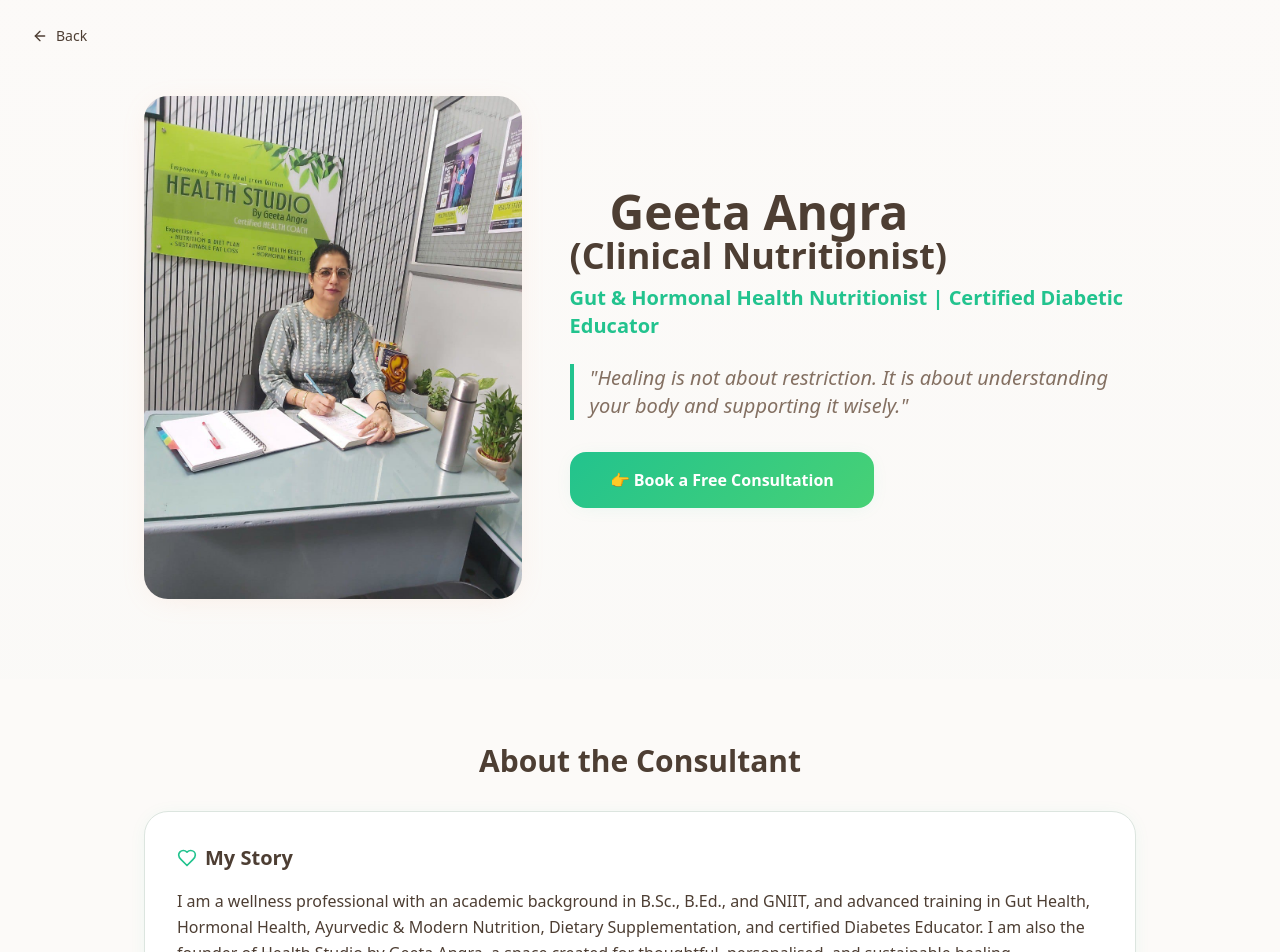
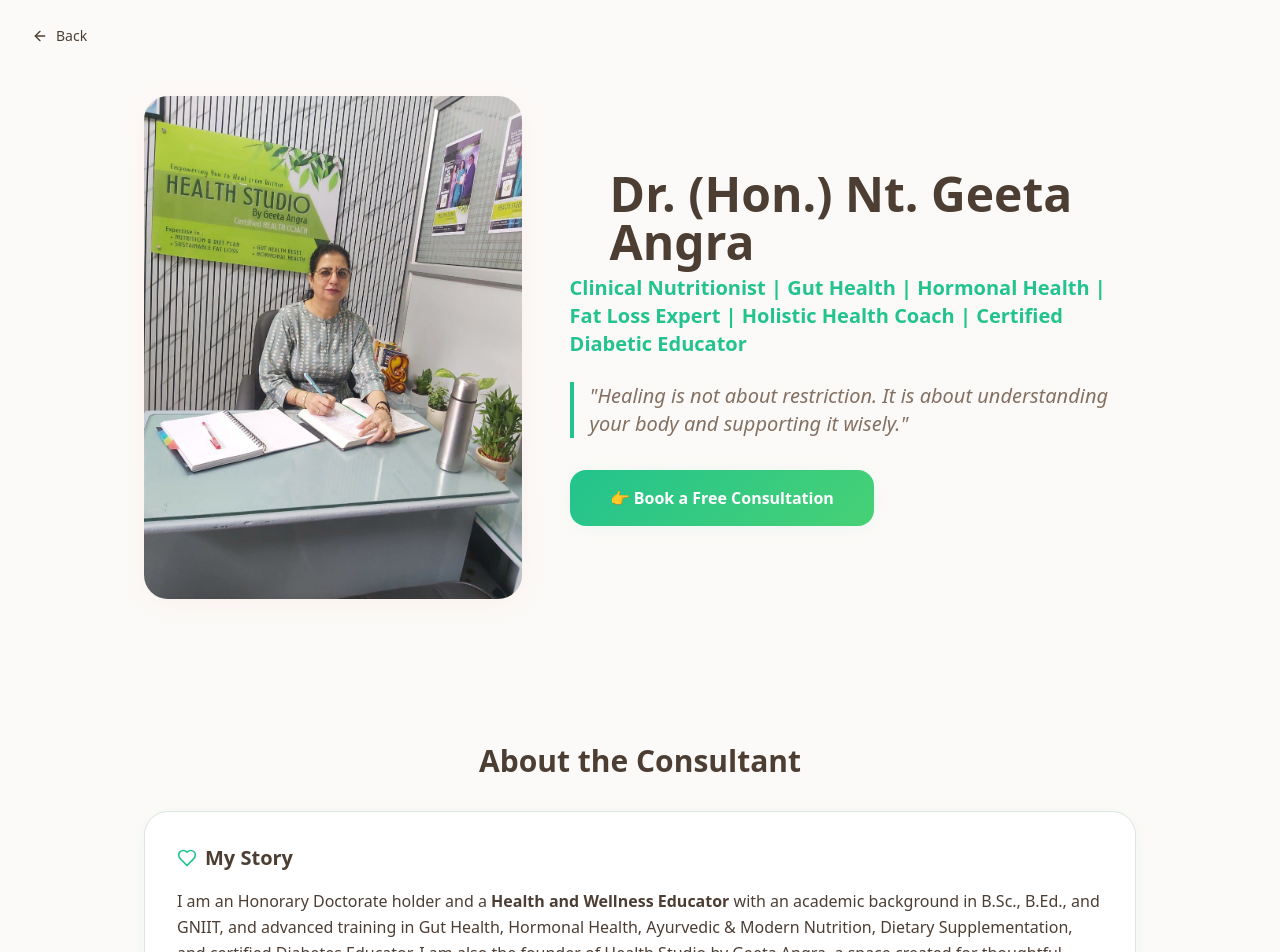
Before and after one commit to healthstudiobygeetaangra/healthstudiobygeetaangra.github.io, a React (Vite) app: page /consultant in a window 1280 px wide. Shown: the top 952 px of the page. Built offline with nearby package versions, Linux system fonts and the light colour scheme; no server answers; the HTML template or start-up script is replaced by a standard one.

Commit message:
Update consultant profile content

```diff
--- a/src/pages/About.tsx
+++ b/src/pages/About.tsx
@@ -66,7 +66,7 @@ const About = () => {
                   Health Studio by Geeta Angra is a <span className="text-foreground font-medium">holistic nutrition and lifestyle wellness centre</span> dedicated to helping individuals improve their health through root-cause healing and sustainable lifestyle changes.
                 </p>
                 <p>
-                  The studio is led by <span className="text-foreground font-medium">Clinical Nutritionist Geeta Angra</span>, a Gut, Hormonal Health & Fat Loss Nutritionist and Certified Diabetic Educator, who believes that true health comes from understanding the body, not fighting it with extreme diets or temporary solutions.
+                  The Studio is led by <span className="text-foreground font-medium">Dr. (Hon.) Nt. Geeta Angra</span>, Clinical Nutritionist, Gut, Hormonal Health & Fat Loss Expert and Certified Diabetic Educator, who believes that true health comes from understanding the body, not fighting it with extreme diets or temporary solutions.
                 </p>
                 <p>
                   At Health Studio by Geeta Angra, the approach goes beyond calorie counting. We focus on <span className="text-primary font-medium">gut health, hormonal balance, metabolic health</span>, and daily lifestyle habits that influence weight, energy, digestion, blood sugar control, and overall well-being.
@@ -109,7 +109,7 @@ const About = () => {
                     "Our mission is to empower you with personalised nutrition plans, practical lifestyle guidance, and sustainable habits so you can heal from within and live a healthier, confident, and fear-free life."
                   </p>
                   <footer className="text-primary font-medium">
-                    — Geeta Angra & Team
+                    — Dr. (Hon.) Nt. Geeta Angra & Team
                   </footer>
                 </blockquote>
               </div>
--- a/src/pages/Consultant.tsx
+++ b/src/pages/Consultant.tsx
@@ -73,11 +73,10 @@ const Consultant = () => {
             </div>
             <div className="w-full md:w-3/5 text-center md:text-left">
               <h1 className="text-3xl md:text-4xl lg:text-5xl font-bold text-foreground mb-2">
-                <span className="block text-left ml-10">Geeta Angra</span>
-                <span className="block text-left text-2xl md:text-3xl lg:text-4xl">(Clinical Nutritionist)</span>
+                <span className="block text-left ml-10">Dr. (Hon.) Nt. Geeta Angra</span>
               </h1>
               <p className="text-lg md:text-xl text-primary font-semibold mb-6 text-left">
-                Gut & Hormonal Health Nutritionist | Certified Diabetic Educator
+                Clinical Nutritionist | Gut Health | Hormonal Health | Fat Loss Expert | Holistic Health Coach | Certified Diabetic Educator
               </p>
               <blockquote className="text-lg md:text-xl text-muted-foreground italic mb-8 border-l-4 border-primary pl-4">
                 "Healing is not about restriction. It is about understanding your body and supporting it wisely."
@@ -109,7 +108,7 @@ const Consultant = () => {
             </h3>
             <div className="space-y-4 text-foreground leading-relaxed mb-8">
               <p>
-                I am a wellness professional with an academic background in B.Sc., B.Ed., and GNIIT, and advanced training in Gut Health, Hormonal Health, Ayurvedic & Modern Nutrition, Dietary Supplementation, and certified Diabetes Educator. I am also the founder of Health Studio by Geeta Angra, a space created for thoughtful, personalised, and sustainable healing.
+                I am an Honorary Doctorate holder and a <span className="font-semibold">Health and Wellness Educator</span> with an academic background in B.Sc., B.Ed., and GNIIT, and advanced training in Gut Health, Hormonal Health, Ayurvedic & Modern Nutrition, Dietary Supplementation, and certified Diabetes Educator. I am also the founder of Health Studio by Geeta Angra, a space created for thoughtful, personalised, and sustainable healing, on a mission — Let's Heal India.
               </p>
               <p>
                 My journey into nutrition began not as a career decision, but as a life experience.
```
